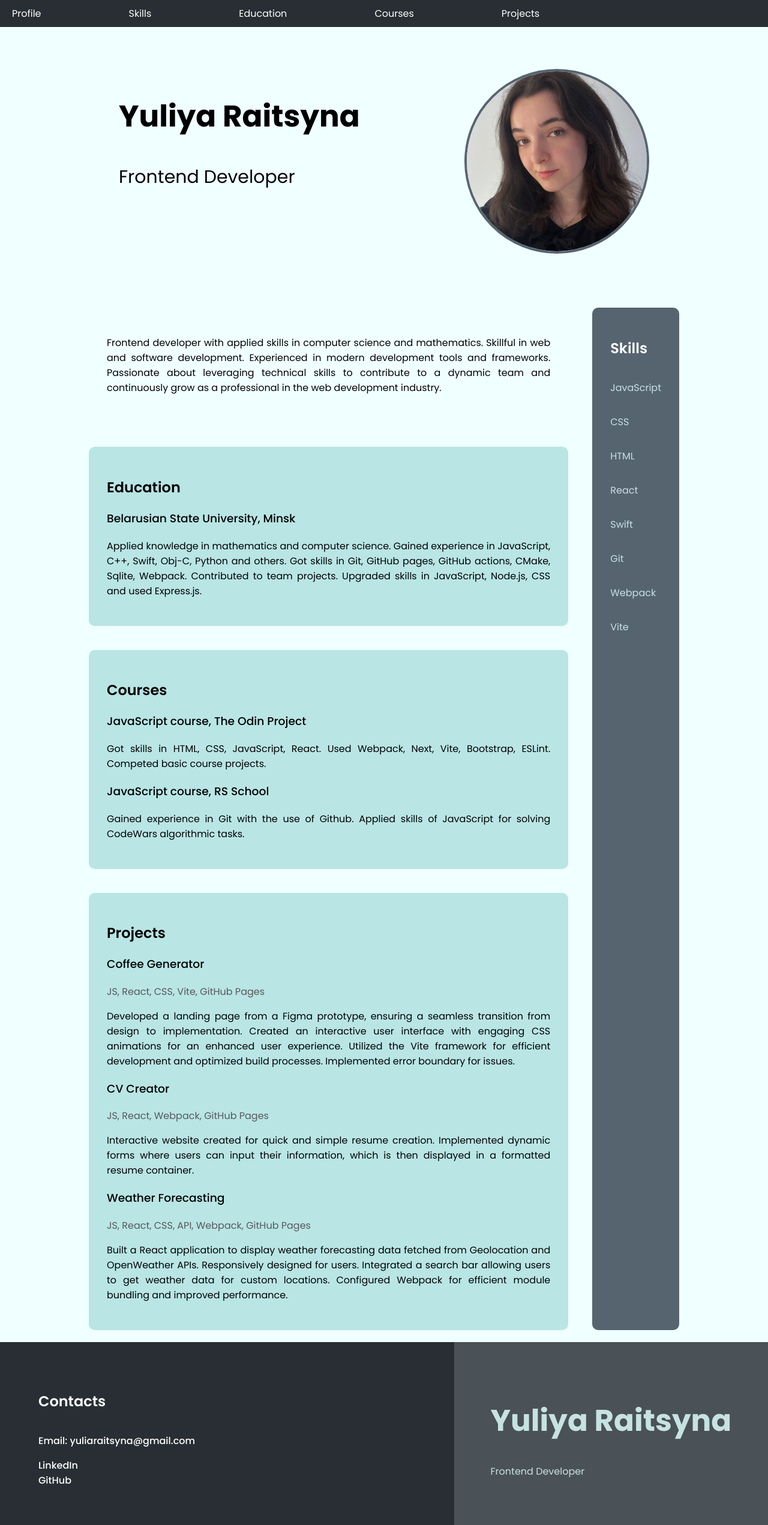
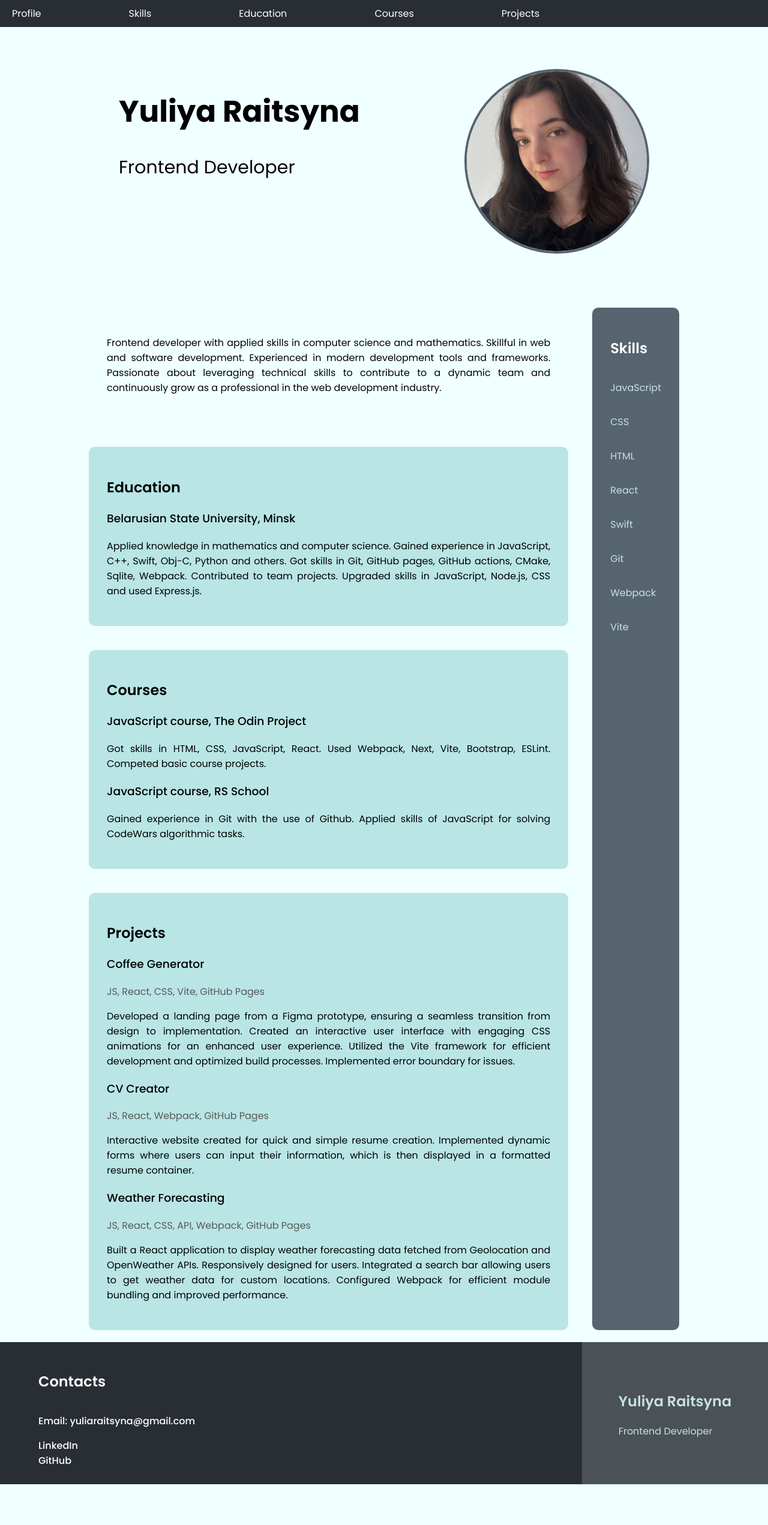
Before and after one commit to yuliaraitsyna/rsschool-cv, a plain HTML site: page index.html in a window 1280 px wide. Shown: the whole page at 60% size. After the commit the page ends 2475 px from the top, so only its background shows below. Drawn offline with Linux system fonts and the light colour scheme.

Commit message:
fix: fix html validation

```diff
--- a/index.html
+++ b/index.html
@@ -20,13 +20,13 @@
         </ul>
     </nav>
     <main>
-        <section class="profile-container">
+        <div class="profile-container">
             <header>
                 <h1>Yuliya Raitsyna</h1>
                 <p>Frontend Developer</p>
             </header>
             <img src="img/photo.JPG" alt="Profile photo" width="300" height="300">
-        </section>
+        </div>
         <div class="cv-container">
             <div class="personal-info-container">
                 <section class="container profile-container" id="profile">
@@ -94,12 +94,12 @@
     <footer>
         <section class="contacts-container" id="contacts">
             <h2>Contacts</h2>
-            <p href="">Email: yuliaraitsyna@gmail.com</p>
+            <p>Email: yuliaraitsyna@gmail.com</p>
             <a href="https://www.linkedin.com/in/yulia-raitsyna/">LinkedIn</a>
             <a href="https://github.com/yuliaraitsyna">GitHub</a>
         </section>
         <div class="author-info">
-            <h1>Yuliya Raitsyna</h1>
+            <h2>Yuliya Raitsyna</h2>
             <p>Frontend Developer</p>
         </div>
     </footer>
```
